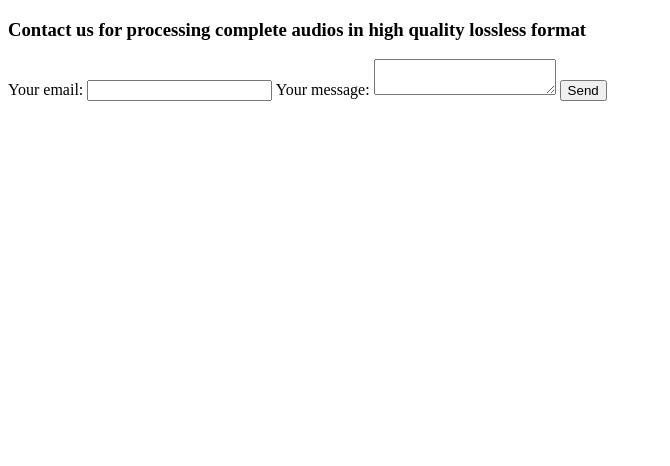
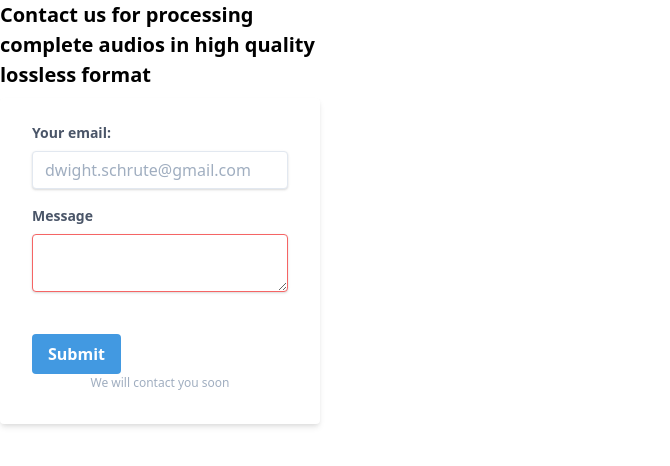
Before and after one commit to biswaz/splitmytrack, a Django app: page /form/ in a window 1280 px wide. Shown: the top 466 px of the page, without its empty margins (0-670 px from the left). Run offline with Django 3.2, Linux system fonts and the light colour scheme; some libraries are stand-ins or nearby versions.

Commit message:
add styles to form

```diff
--- a/splitmytrack/ui/templates/form.html
+++ b/splitmytrack/ui/templates/form.html
@@ -2,28 +2,41 @@
 <html lang="en">
 <head>
     <meta charset="UTF-8">
+    <link href="https://unpkg.com/tailwindcss@1.0.4/dist/tailwind.min.css" rel="stylesheet">
 
-<h3>
-  Contact us for processing complete audios in high quality lossless format
-</h3>
 </head>
-<form
-  action="https://formspree.io/mrgybyyo"
-  method="POST"
->
-  <label>
-    Your email:
-    <input type="text" name="_replyto">
-  </label>
-  <label>
-    Your message:
-    <textarea name="message"></textarea>
-  </label>
+<div class="w-full max-w-xs">
+ <div class="font-bold text-xl mb-2">Contact us for processing complete audios in high quality lossless format</div>
+  <form class="bg-white shadow-md rounded px-8 pt-6 pb-8 mb-4" action="https://formspree.io/mrgybyyo" method="POST">
+    <div class="mb-4">
+      <label class="block text-gray-700 text-sm font-bold mb-2" for="username">
+         Your email:
+      </label>
+      <input
+        class="shadow appearance-none border rounded w-full py-2 px-3 text-gray-700 leading-tight focus:outline-none focus:shadow-outline"
+        name="_replyto" id="username" type="text" placeholder="dwight.schrute@gmail.com">
+    </div>
+    <div class="mb-6">
+      <label class="block text-gray-700 text-sm font-bold mb-2" for="password">
+        Message
+      </label>
+       <textarea
+         class="shadow appearance-none border border-red-500 rounded w-full py-2 px-3 text-gray-700 mb-3 leading-tight focus:outline-none focus:shadow-outline"
+         name="message"></textarea>
+    </div>
+    <div class="flex items-center justify-between">
+      <button
+        class="bg-blue-500 hover:bg-blue-700 text-white font-bold py-2 px-4 rounded focus:outline-none focus:shadow-outline"
+        type="submit">
+        Submit
+      </button>
+    </div>
+      <p class="text-center text-gray-500 text-xs">
+    We will contact you soon
+  </p>
+  </form>
 
-  <!-- your other form fields go here -->
-
-  <button type="submit">Send</button>
-</form>
+</div>
 <body>
 
 </body>
```
